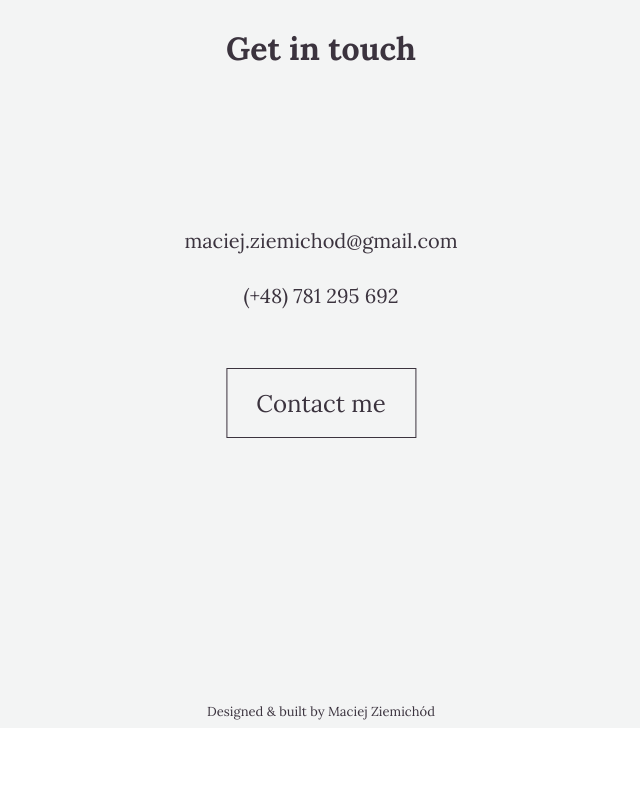
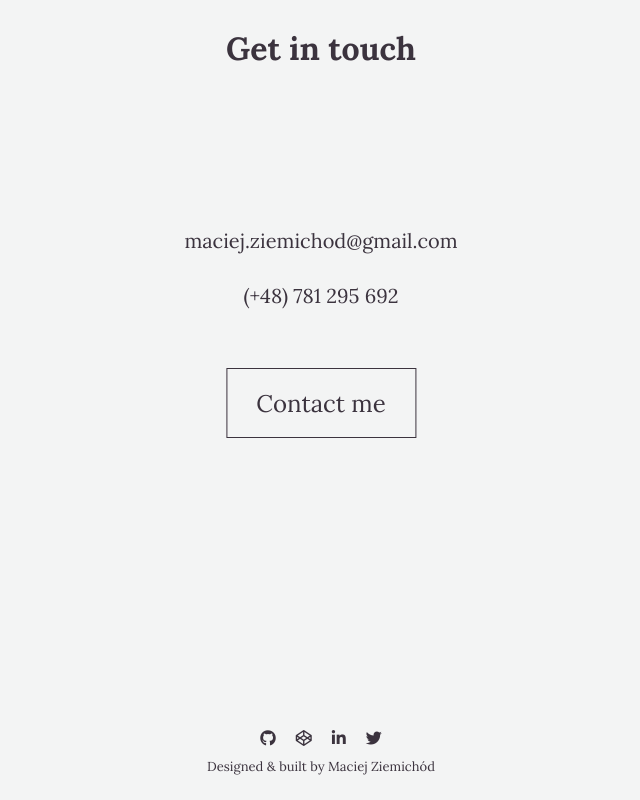
Before and after one commit to maciejziemichod/portfolio, a Vue app: page / in a window 1280 px wide. Shown: the part 3550-4350 px from the top of the page, without its empty margins (319-959 px from the left). Before the commit the page ends 4278 px from the top, so only its background shows below. Built offline with nearby package versions, Linux system fonts and the light colour scheme.

Commit message:
font awesome component

```diff
--- a/src/components/FooterItem.vue
+++ b/src/components/FooterItem.vue
@@ -1,13 +1,51 @@
 <template>
-  <p>Designed & built by Maciej Ziemichód</p>
+  <footer>
+    <div class="icons">
+      <FontAwesome icon="github" link="https://github.com/maciejziemichod" />
+      <FontAwesome icon="codepen" link="https://codepen.io/maciejziemichod" />
+      <FontAwesome
+        icon="linkedin"
+        link="https://www.linkedin.com/in/maciej-ziemich%C3%B3d-b64753178/"
+      />
+      <FontAwesome icon="twitter" link="https://twitter.com/Maciej84900684" />
+    </div>
+    <p>Designed & built by Maciej Ziemichód</p>
+  </footer>
 </template>
+<script>
+import FontAwesome from "@/components/utilities/FontAwesome.vue";
+export default {
+  name: "FooterItem",
+  components: {
+    FontAwesome,
+  },
+};
+</script>
 <style scoped>
+.icons {
+  /* display: none; */
+  margin: 0 auto 10px;
+  width: fit-content;
+}
+.icons > * {
+  padding: 0 10px;
+}
+.icons > *:hover {
+  color: var(--gray);
+}
 p {
+  display: block;
   width: fit-content;
-  margin: 0 auto;
+  margin: 0 auto 0;
   font-size: 13px;
-  position: relative;
+  padding-bottom: 25px;
+  /* position: relative;
   bottom: 25px;
-  height: 0;
+  height: 0; */
+}
+@media (max-width: 768px) {
+  .icons {
+    display: block;
+  }
 }
 </style>
--- a/src/components/SideFloats.vue
+++ b/src/components/SideFloats.vue
@@ -64,10 +64,11 @@ export default {
     isElementInViewport(el) {
       const rect = el.getBoundingClientRect();
       return (
-        rect.top >= 0 &&
+        rect.top >= -100 &&
         rect.left >= 0 &&
-        rect.top <=
-          (window.innerHeight || document.documentElement.clientHeight) - 200
+        (rect.top <=
+          (window.innerHeight || document.documentElement.clientHeight) - 200 ||
+          rect.bottom < window.innerHeight)
       );
     },
     callbackFunc() {
@@ -84,10 +85,6 @@ export default {
 </script>
 
 <style scoped>
-.hbGQwI {
-  left: 20px;
-  right: auto;
-}
 .float-right,
 .float-left {
   width: 40px;
--- /dev/null
+++ b/src/components/utilities/FontAwesome.vue
@@ -0,0 +1,41 @@
+<template>
+  <a v-if="link !== ''" :href="link" target="_blank" rel="noopener noreferrer">
+    <i :class="iconClass"></i>
+  </a>
+
+  <i v-else :class="iconClass"></i>
+</template>
+
+<script>
+export default {
+  name: "FontAwesome",
+  props: {
+    icon: {
+      required: true,
+      validator: (value) => {
+        return (
+          ["github", "twitter", "codepen", "linkedin", "link"].indexOf(
+            value
+          ) !== -1
+        );
+      },
+    },
+    link: {
+      default: "",
+      type: String,
+    },
+  },
+  computed: {
+    iconClass() {
+      const icons = {
+        github: "fab fa-github",
+        twitter: "fab fa-twitter",
+        codepen: "fab fa-codepen",
+        linkedin: "fab fa-linkedin-in",
+        link: "fas fa-external-link-alt",
+      };
+      return icons[this.icon];
+    },
+  },
+};
+</script>
```
